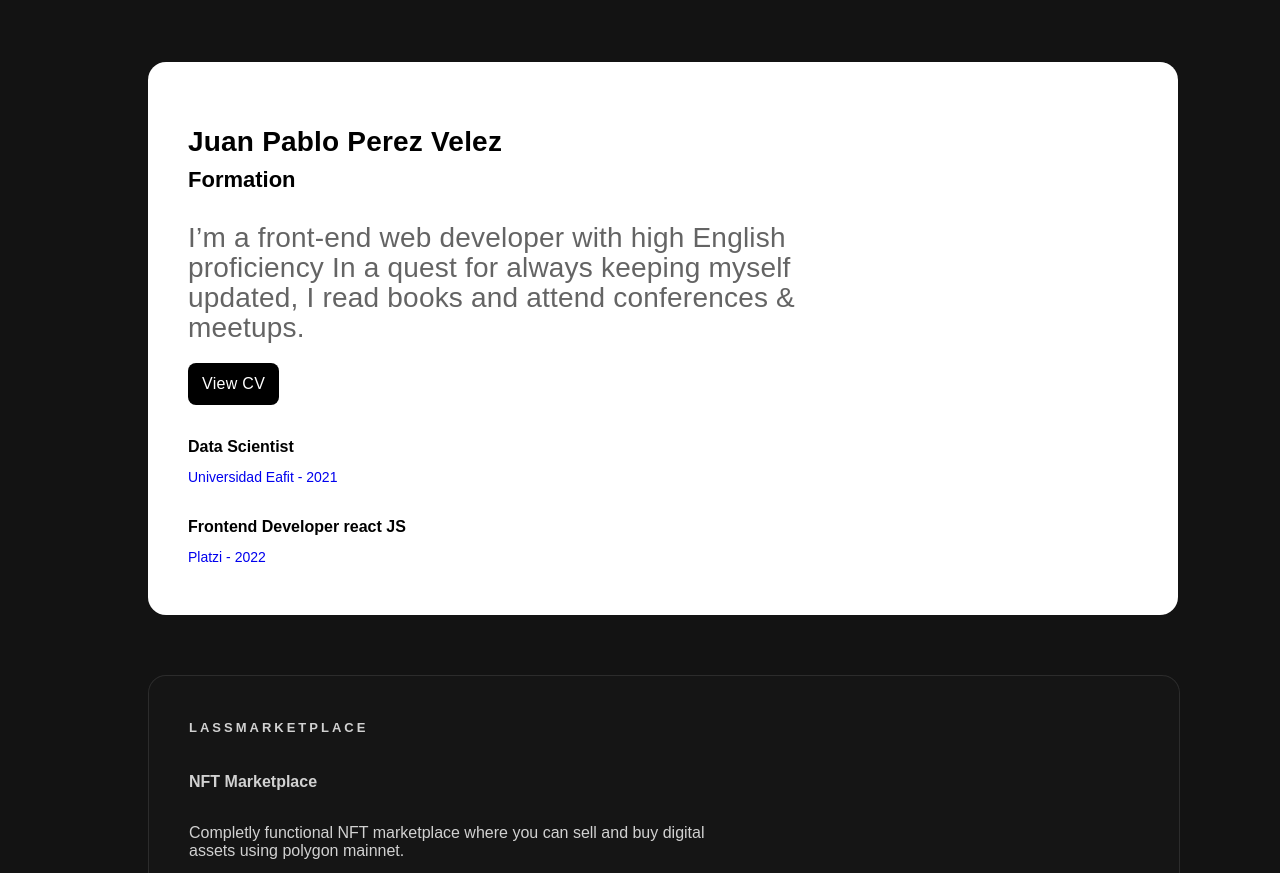
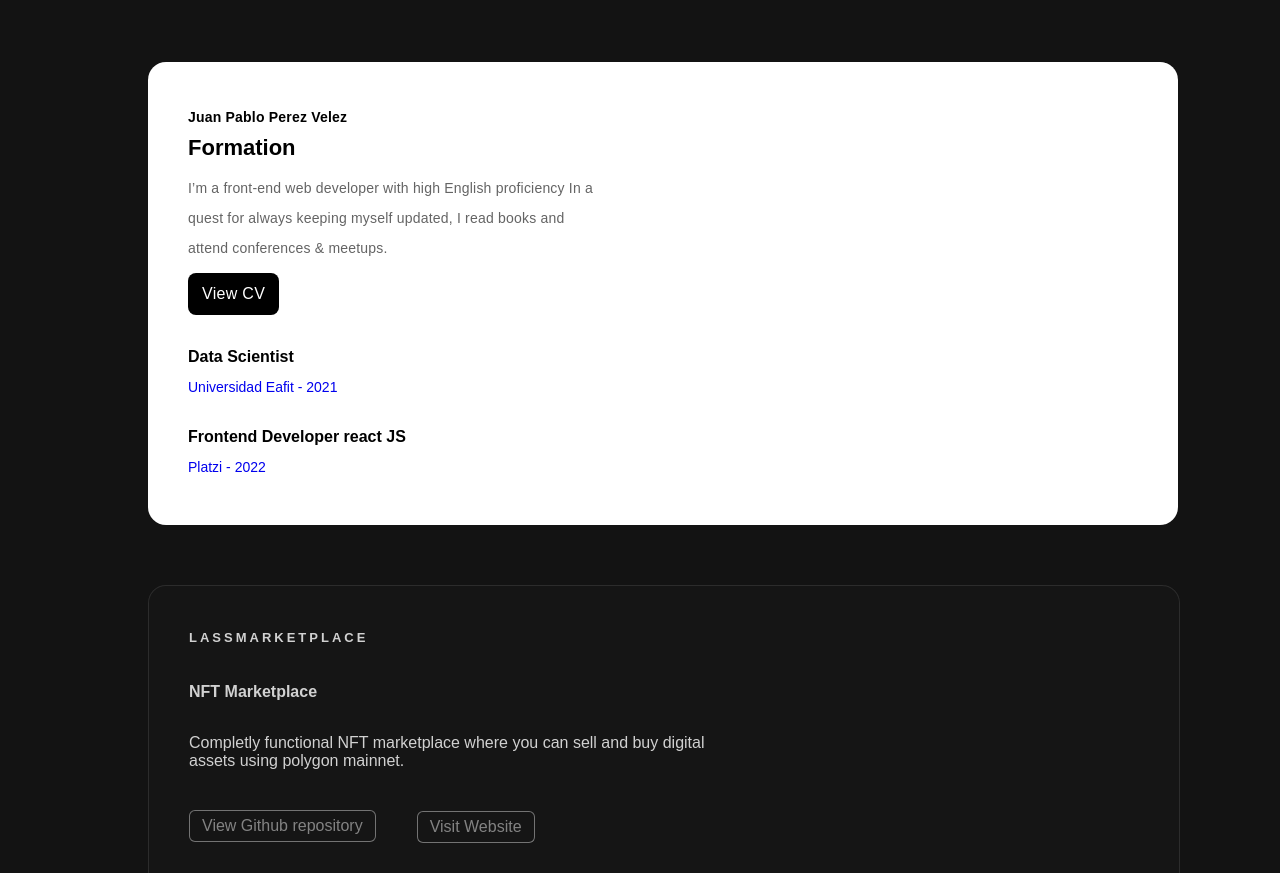
Before and after one commit to juapper/personal-page, a plain HTML site: page index.html in a window 1280 px wide. Shown: the part 840-1713 px from the top of the page. Drawn offline with Linux system fonts and the light colour scheme; grey boxes are pictures that could not be loaded; a web font is replaced by a local one.

Commit message:
Update portfolio.css

```diff
--- a/portfolio.css
+++ b/portfolio.css
@@ -41,10 +41,11 @@ p {
   min-width: 660px;
   margin-bottom: 10px;
   color: rgba(61, 61, 61, 0.8);
-  font-size: 28px;
+  font-size: 14px;
   line-height: 30px;
   font-weight: 300;
   letter-spacing: 0.2px;
+  display: contents;
 }
 
 a {
```
